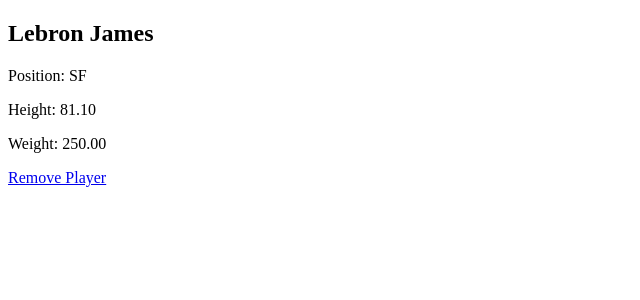
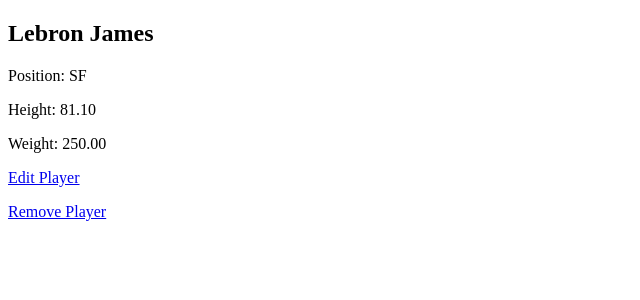
Before and after one commit to 401-Python/django_crud, a Django app: page /players/1/ in a window 1280 px wide. Shown: the part 44-344 px from the top of the page, without its empty margins (0-640 px from the left). Run offline with Django 3.2, Linux system fonts and the light colour scheme; data comes from the database, SQL or seed files in the repository; both versions use the stored data as it was after the commit.

Commit message:
adds update view

```diff
--- a/basketball_site/players/urls.py
+++ b/basketball_site/players/urls.py
@@ -1,11 +1,12 @@
 from django.urls import path
 
-from .views import PlayerListView, PlayerDetailView, PlayerCreateView, PlayerDeleteView
+from .views import PlayerListView, PlayerDetailView, PlayerCreateView, PlayerDeleteView, PlayerUpdateView
 
 urlpatterns = [
   path('players/<int:pk>/', PlayerDetailView.as_view(), name='players'),
   path('', PlayerListView.as_view(), name='home'),
   path('players/new/', PlayerCreateView.as_view(), name='player_new'),
   path('players/delete/<int:pk>', PlayerDeleteView.as_view(), name='player_delete'),
+  path('players/<int:pk>/edit/', PlayerUpdateView.as_view(), name='player_edit'),
 
 ]
--- a/basketball_site/players/views.py
+++ b/basketball_site/players/views.py
@@ -1,7 +1,6 @@
-from django.views.generic import ListView, DetailView, CreateView, DeleteView
+from django.views.generic import ListView, DetailView, CreateView, DeleteView, UpdateView
 from .models import Player
 from django.urls import reverse_lazy
-from django.shortcuts import get_object_or_404
 # Create your views here.
 class PlayerListView(ListView):
   model = Player
@@ -20,6 +19,8 @@ class PlayerDeleteView(DeleteView):
   model = Player
   template_name = 'delete_players.html'
   success_url = reverse_lazy('home')
-  # def get_object(self):
-  #   id_ = self.kwargs.get('id')
-  #   return get_object_or_404(Player, id=id_)
+
+class PlayerUpdateView(UpdateView):
+  model = Player
+  template_name = 'edit_players.html'
+  fields = ['player_name', 'height', 'weight', 'position']
--- a/basketball_site/templates/players.html
+++ b/basketball_site/templates/players.html
@@ -6,6 +6,8 @@
   <p>Position: {{player.get_position_display}}</p>
   <p>Height: {{player.height}}</p>
   <p>Weight: {{player.weight}}</p>
+  <p><a href="{% url 'player_edit' player.id %}">Edit Player</a></p>
   <p><a href="{% url 'player_delete' player.id %}">Remove Player</a></p>
+
 </div>
 {% endblock content %}
```
Also changed, not shown: basketball_site/templates/edit_players.html (added, +10 -0 lines), basketball_site/db.sqlite3.
